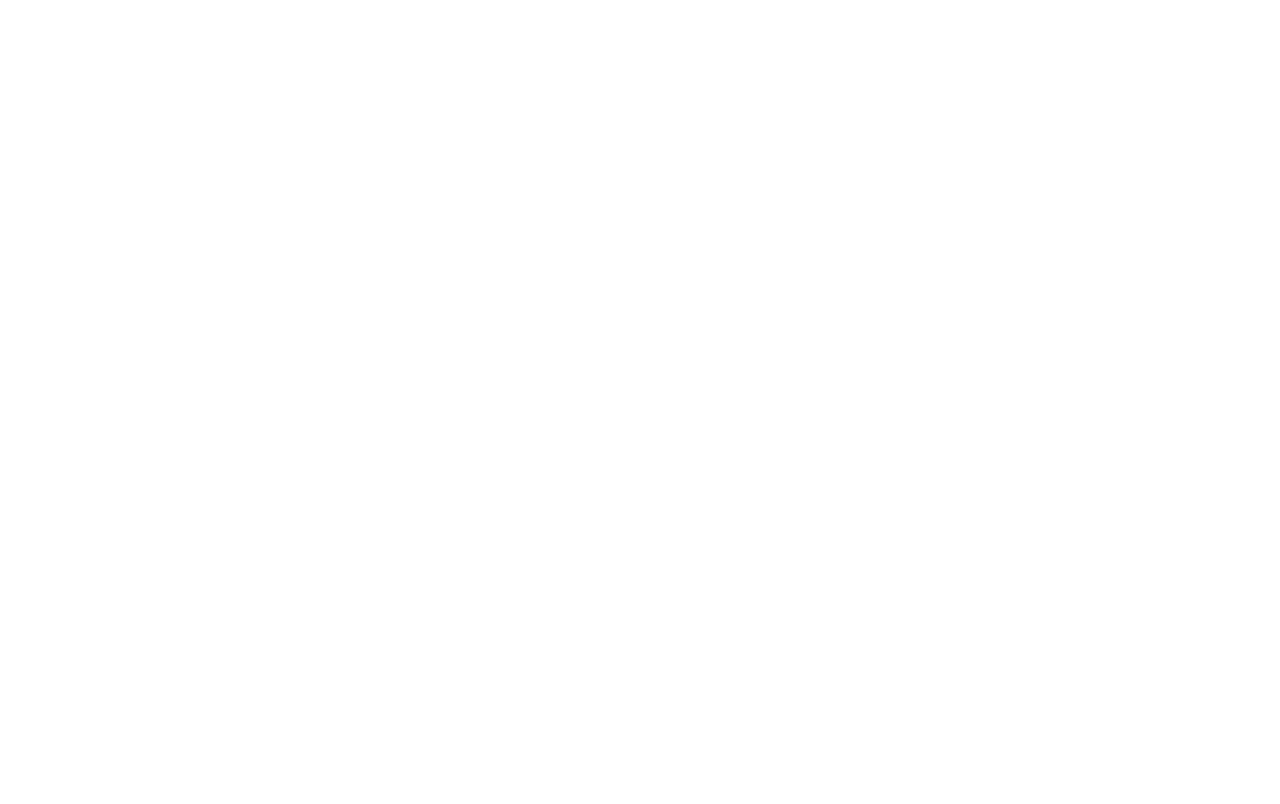
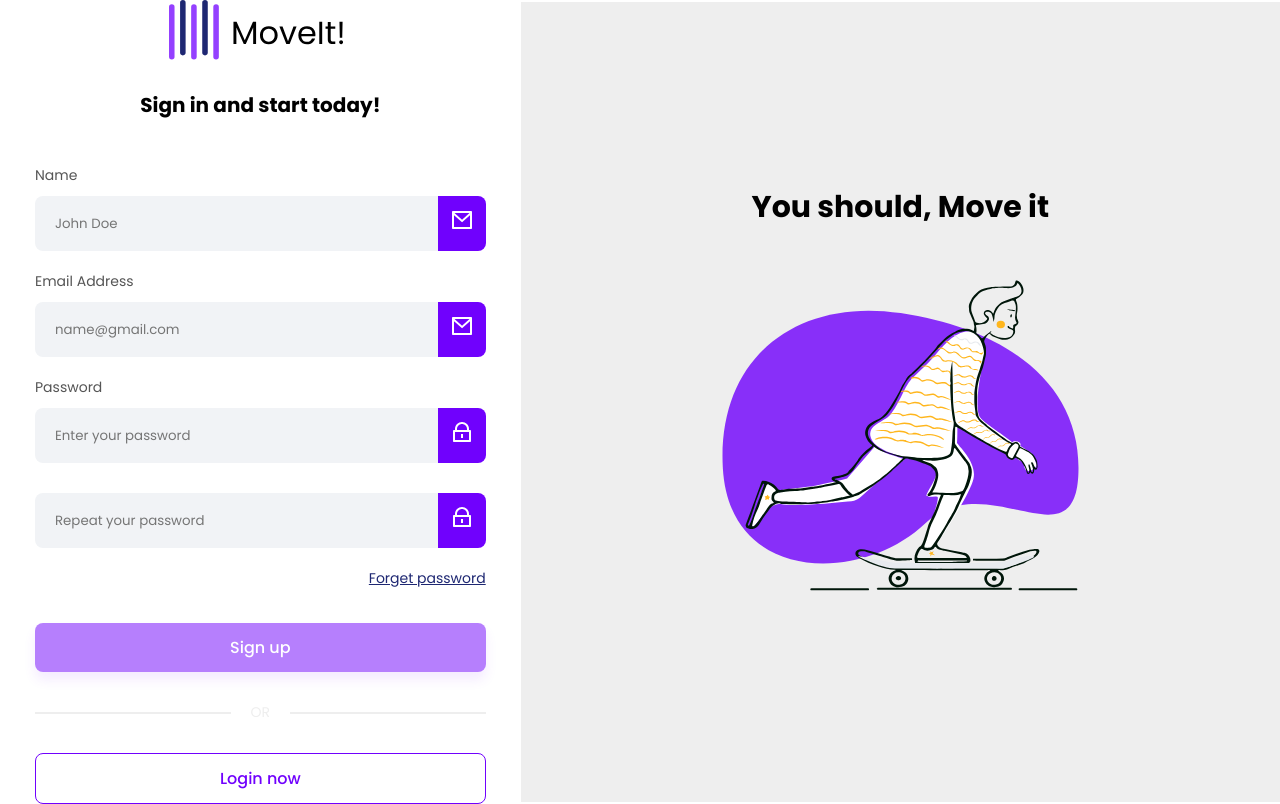
Before and after one commit to MauroSacramento/App-Login, an Angular app: page /signup in a window 1280 px wide. Before the commit this address led to /. Built offline with nearby package versions, Linux system fonts and the light colour scheme.

Commit message:
Create signup component

```diff
--- a/src/app/app.routes.ts
+++ b/src/app/app.routes.ts
@@ -1,8 +1,10 @@
 import { Routes } from '@angular/router';
 import { LoginComponent } from './pages/login/login.component';
 import { AppComponent } from './app.component';
+import { SignupComponent } from './pages/signup/signup.component';
 
 export const routes: Routes = [
     {path: '', component: AppComponent},
-    {path: 'login', component: LoginComponent}
+    {path: 'login', component: LoginComponent},
+    {path: 'signup', component: SignupComponent}
 ];
--- /dev/null
+++ b/src/app/pages/signup/signup.component.html
@@ -0,0 +1,44 @@
+<app-default-login title="Sign in and start today!" primaryBtnText="Sign up" secondaryBtnText="Login now" [disabledBtnPrimary]="true">
+    <form [formGroup]="signupForm">
+
+        <app-primary-input
+        [control]="signupForm.controls.name"
+        label="Name"
+        placeholder="John Doe"
+        type="text"
+        inputName="name"
+        >
+        <img src="/svg/email-icon.svg" alt="Email-icon">
+    </app-primary-input>
+
+    <app-primary-input
+        [control]="signupForm.controls.email"
+        label="Email Address"
+        placeholder="name@gmail.com"
+        type="email"
+        inputName="email"
+        >
+        <img src="/svg/email-icon.svg" alt="Email-icon">
+    </app-primary-input>
+
+    <app-primary-input
+        [control]="signupForm.controls.password"
+        label="Password"
+        placeholder="Enter your password"
+        type="password"
+        inputName="password"
+        >
+        <img src="/svg/password-icon.svg" alt="password">
+    </app-primary-input>
+
+    <app-primary-input
+        [control]="signupForm.controls.confirmPass"
+        placeholder="Repeat your password"
+        type="password"
+        inputName="confirmPass"
+        >
+        <img src="/svg/password-icon.svg" alt="password">
+    </app-primary-input>
+    <span>Forget password</span>
+    </form>
+</app-default-login>
--- /dev/null
+++ b/src/app/pages/signup/signup.component.scss
@@ -0,0 +1,17 @@
+@use "../../../styles/variables" as *;
+
+form {
+    width: 100%;
+    display: flex;
+    flex-direction: column;
+    gap: 20px;
+    margin-bottom: 34px;
+
+    span {
+        font-size: 14px;
+        text-decoration: underline;
+        color: $secondary-color;
+        text-align: end;
+        cursor: pointer;
+    }
+}
--- /dev/null
+++ b/src/app/pages/signup/signup.component.ts
@@ -0,0 +1,20 @@
+import { Component } from '@angular/core';
+import { DefaultLoginComponent } from "../../components/default-login/default-login.component";
+import { FormControl, FormGroup, ReactiveFormsModule } from '@angular/forms';
+import { PrimaryInputComponent } from "../../components/primary-input/primary-input.component";
+
+@Component({
+  selector: 'app-signup',
+  imports: [DefaultLoginComponent, ReactiveFormsModule, PrimaryInputComponent],
+  templateUrl: './signup.component.html',
+  styleUrl: './signup.component.scss'
+})
+export class SignupComponent {
+
+  signupForm = new FormGroup({
+    name: new FormControl(''),
+    email: new FormControl(''),
+    password: new FormControl(''),
+    confirmPass: new FormControl('')
+  })
+}
```
